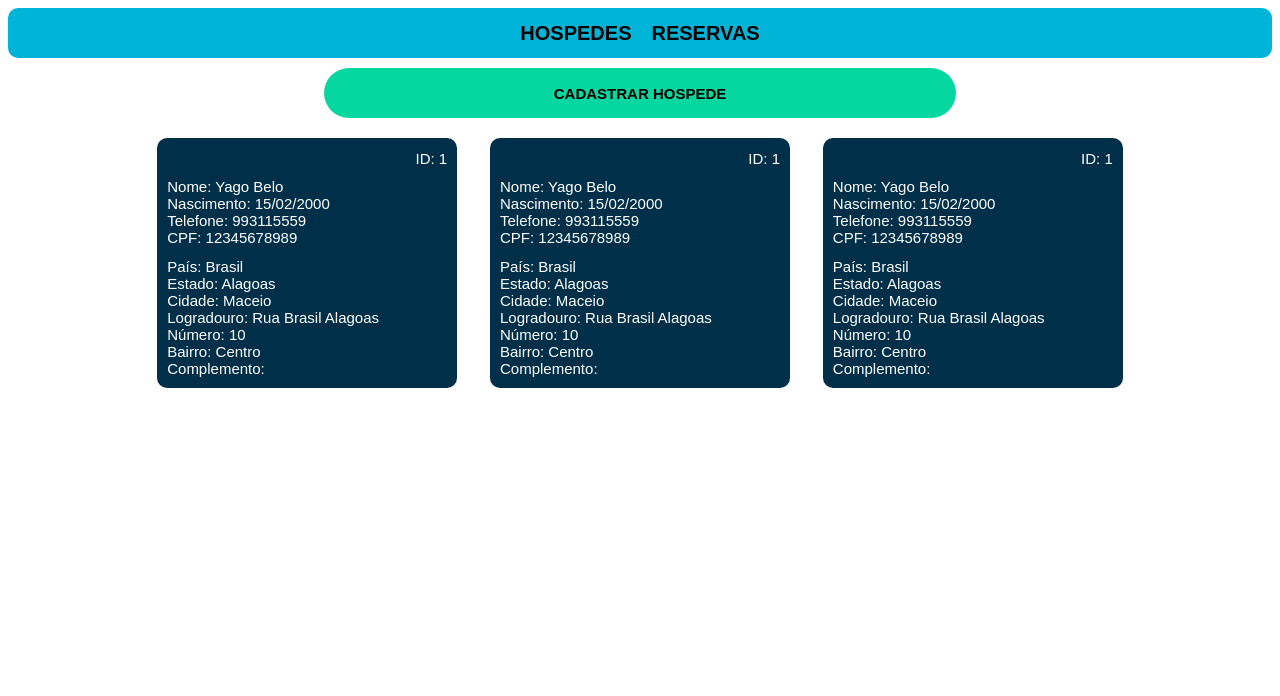
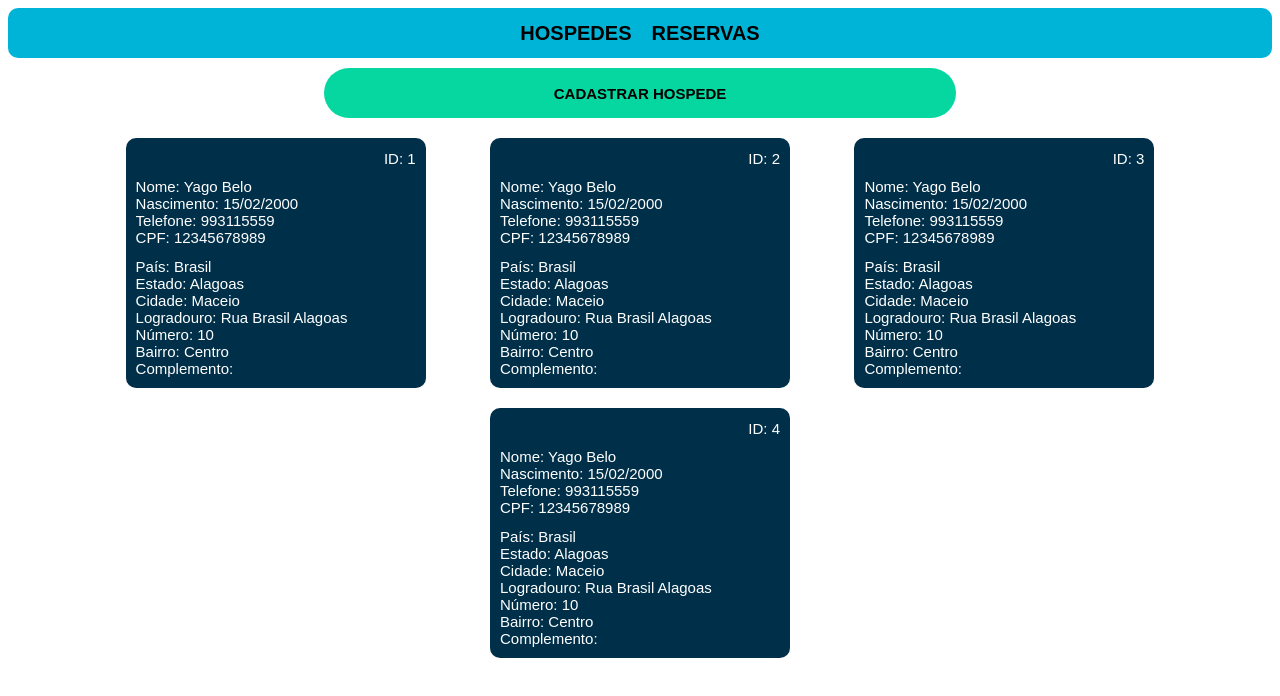
Before and after one commit to yagobelo/teste_es_frontend, a Vue app: page /hospedes in a window 1280 px wide. Shown: the top 696 px of the page. Built offline with nearby package versions, Linux system fonts and the light colour scheme.

Commit message:
feat: adicionado renderização de cards de forma dinamica usando um array de objetos

```diff
--- a/src/components/CardHospedes.vue
+++ b/src/components/CardHospedes.vue
@@ -1,40 +1,26 @@
 <script setup>
-const data = {
-  id: "1",
-  nome: "Yago Belo",
-  dataNascimento: "15/02/2000",
-  telefone: "993115559",
-  email: "yago@email.com",
-  cpf: "12345678989",
-  pais: "Brasil",
-  estado: "Alagoas",
-  cidade: "Maceio",
-  logradouro: "Rua Brasil Alagoas",
-  n: "10",
-  bairro: "Centro",
-  complemento: "",
-};
+const props = defineProps({ hospede: Object });
 </script>
 
 <template>
   <RouterLink style="text-decoration: none" to="/editar-hospede">
     <button class="container">
       <div class="containerData">
-        <p style="align-self: flex-end">ID: {{ data.id }}</p>
+        <p style="align-self: flex-end">ID: {{ hospede.id }}</p>
         <div class="containerP">
-          <p>Nome: {{ data.nome }}</p>
-          <p>Nascimento: {{ data.dataNascimento }}</p>
-          <p>Telefone: {{ data.telefone }}</p>
-          <p>CPF: {{ data.cpf }}</p>
+          <p>Nome: {{ hospede.nome }}</p>
+          <p>Nascimento: {{ hospede.dataNascimento }}</p>
+          <p>Telefone: {{ hospede.telefone }}</p>
+          <p>CPF: {{ hospede.cpf }}</p>
         </div>
         <div class="containerP">
-          <p>País: {{ data.pais }}</p>
-          <p>Estado: {{ data.estado }}</p>
-          <p>Cidade: {{ data.cidade }}</p>
-          <p>Logradouro: {{ data.logradouro }}</p>
-          <p>Número: {{ data.n }}</p>
-          <p>Bairro: {{ data.bairro }}</p>
-          <p>Complemento: {{ data.complemento }}</p>
+          <p>País: {{ hospede.pais }}</p>
+          <p>Estado: {{ hospede.estado }}</p>
+          <p>Cidade: {{ hospede.cidade }}</p>
+          <p>Logradouro: {{ hospede.logradouro }}</p>
+          <p>Número: {{ hospede.n }}</p>
+          <p>Bairro: {{ hospede.bairro }}</p>
+          <p>Complemento: {{ hospede.complemento }}</p>
         </div>
       </div>
     </button>
--- /dev/null
+++ b/src/data.js
@@ -0,0 +1,62 @@
+export const hospedes = [
+  {
+    id: "1",
+    nome: "Yago Belo",
+    dataNascimento: "15/02/2000",
+    telefone: "993115559",
+    email: "yago@email.com",
+    cpf: "12345678989",
+    pais: "Brasil",
+    estado: "Alagoas",
+    cidade: "Maceio",
+    logradouro: "Rua Brasil Alagoas",
+    n: "10",
+    bairro: "Centro",
+    complemento: "",
+  },
+  {
+    id: "2",
+    nome: "Yago Belo",
+    dataNascimento: "15/02/2000",
+    telefone: "993115559",
+    email: "yago@email.com",
+    cpf: "12345678989",
+    pais: "Brasil",
+    estado: "Alagoas",
+    cidade: "Maceio",
+    logradouro: "Rua Brasil Alagoas",
+    n: "10",
+    bairro: "Centro",
+    complemento: "",
+  },
+  {
+    id: "3",
+    nome: "Yago Belo",
+    dataNascimento: "15/02/2000",
+    telefone: "993115559",
+    email: "yago@email.com",
+    cpf: "12345678989",
+    pais: "Brasil",
+    estado: "Alagoas",
+    cidade: "Maceio",
+    logradouro: "Rua Brasil Alagoas",
+    n: "10",
+    bairro: "Centro",
+    complemento: "",
+  },
+  {
+    id: "4",
+    nome: "Yago Belo",
+    dataNascimento: "15/02/2000",
+    telefone: "993115559",
+    email: "yago@email.com",
+    cpf: "12345678989",
+    pais: "Brasil",
+    estado: "Alagoas",
+    cidade: "Maceio",
+    logradouro: "Rua Brasil Alagoas",
+    n: "10",
+    bairro: "Centro",
+    complemento: "",
+  },
+];
--- a/src/views/HospedesView.vue
+++ b/src/views/HospedesView.vue
@@ -1,5 +1,6 @@
 <script setup>
 import CardHospedes from "@/components/CardHospedes.vue";
+import { hospedes } from "@/data.js";
 </script>
 
 <template>
@@ -8,9 +9,11 @@ import CardHospedes from "@/components/CardHospedes.vue";
       >CADASTRAR HOSPEDE</RouterLink
     >
     <div class="cards">
-      <CardHospedes />
-      <CardHospedes />
-      <CardHospedes />
+      <CardHospedes
+        v-for="(item, index) in hospedes"
+        :key="index"
+        :hospede="item"
+      />
     </div>
   </div>
 </template>
@@ -25,10 +28,10 @@ import CardHospedes from "@/components/CardHospedes.vue";
 }
 .cards {
   display: flex;
-  flex-wrap: wrap;
+  flex-flow: wrap;
   align-items: center;
   justify-content: space-evenly;
-  width: 80%;
+  width: 90%;
 }
 .btnNovoCadastroHospede {
   margin: 10px;
```
